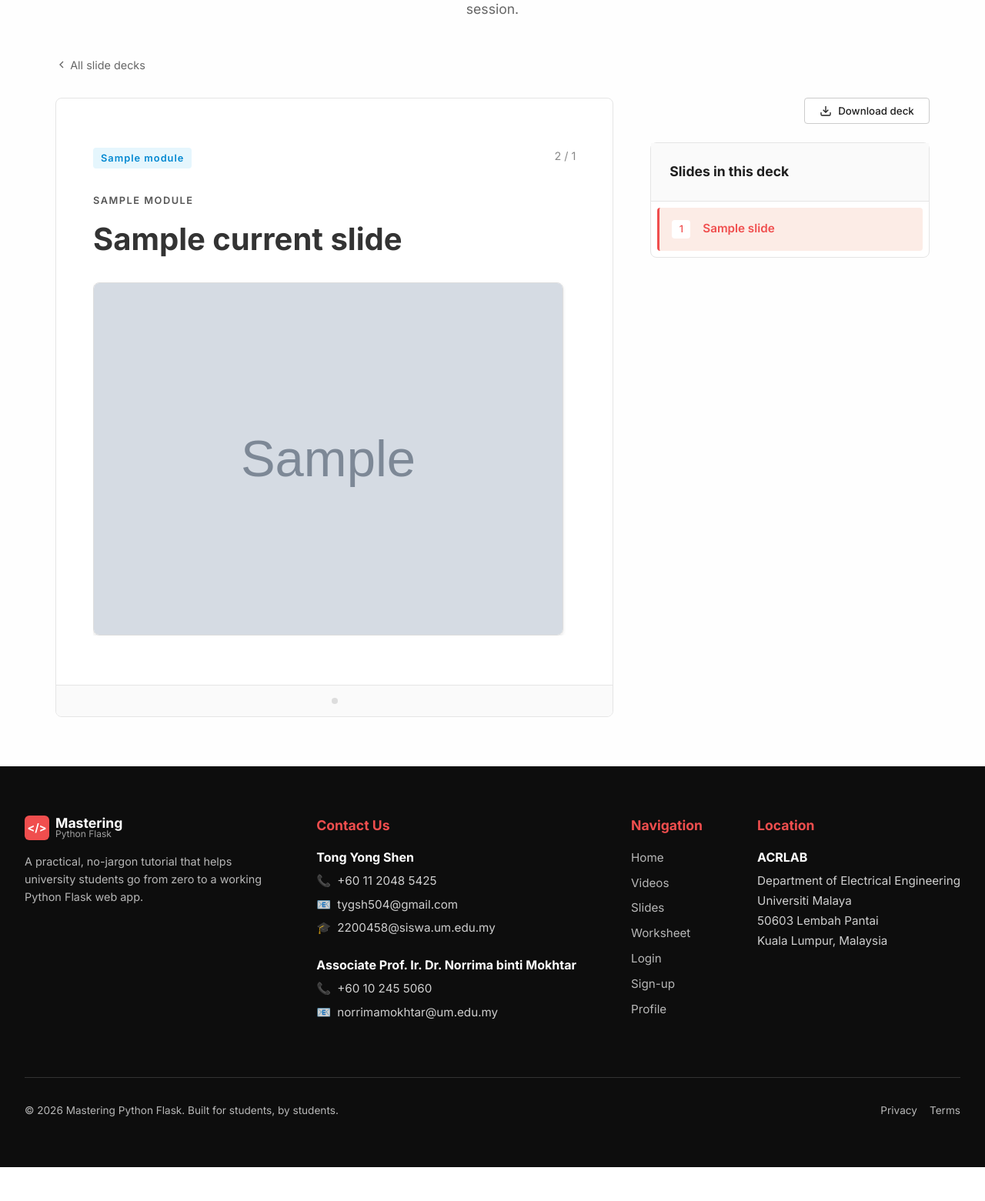
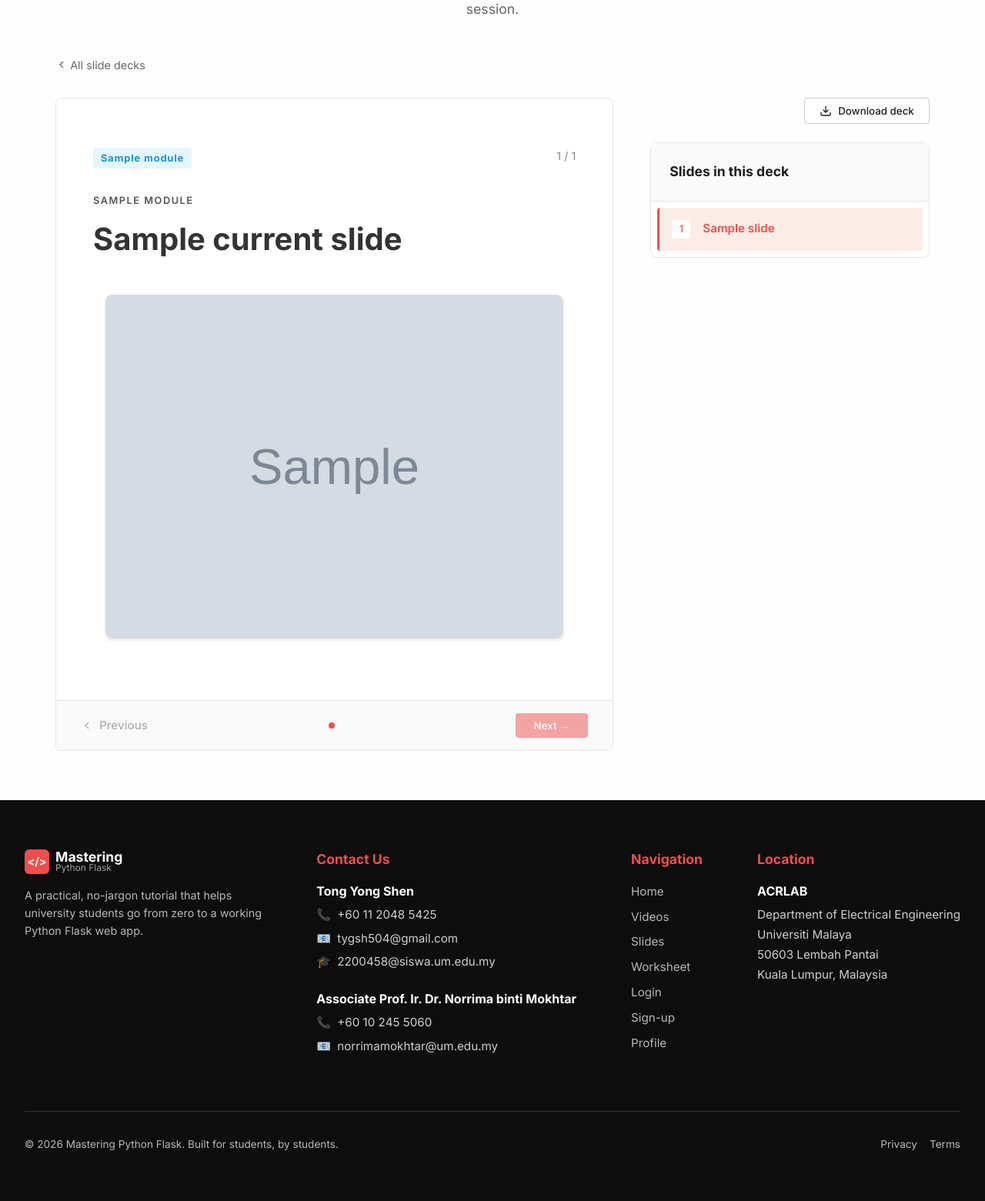
Before and after one commit to tygsh504/Mastering-Python-Flask, a Flask app: template templates/slides.html in a window 1280 px wide. Shown: the part 319-1880 px from the top of the page at 77% size. Before the commit the page ends 1836 px from the top, so only its background shows below. Run offline with Flask 3, Linux system fonts and the light colour scheme; the template is opened without the code that fills it: most values are stand-ins (such as "Sample title", 1, 10 or a date in 2020); grey boxes marked "Sample" are stand-in pictures.

Commit message:
Refactor slide viewer to show one image at a time with JS navigation

```diff
--- a/templates/slides.html
+++ b/templates/slides.html
@@ -24,19 +24,19 @@
             <div style="padding: 4rem 3rem; min-height: 400px; position: relative;">
                 <div style="display: flex; justify-content: space-between; align-items: flex-start; margin-bottom: 2rem;">
                     <span style="background-color: #e5f6fd; color: #0288d1; padding: 4px 10px; border-radius: 4px; font-weight: 600; font-size: 0.8rem; letter-spacing: 1px;">{{ current_slide.module }}</span>
-                    <span style="color: #888; font-size: 0.9rem;">{{ current_index + 1 }} / {{ course_slides|length }}</span>
+                    <span id="slide-counter" style="color: #888; font-size: 0.9rem;">1 / {{ current_slide.images|length if current_slide.images else 0 }}</span>
                 </div>
 
                 <div style="font-size: 0.8rem; letter-spacing: 1.5px; text-transform: uppercase; color: #555; margin-bottom: 1rem; font-weight: 600;">{{ current_slide.module }}</div>
                 <h2 style="font-size: 2.5rem; line-height: 1.2; margin-bottom: 2rem; color: #333;">{{ current_slide.title }}</h2>
 
-                <div style="display: flex; flex-direction: column; gap: 1.5rem; max-height: 60vh; overflow-y: auto; padding-right: 1rem;">
+                <div id="slide-container" style="display: flex; justify-content: center; align-items: center; min-height: 400px; padding: 1rem;">
                     {% if current_slide.images %}
                         {% for img_path in current_slide.images %}
-                            <img src="{{ url_for('static', filename=img_path) }}" alt="Slide page" style="width: 100%; border: 1px solid #ddd; border-radius: 8px; box-shadow: 0 2px 4px rgba(0,0,0,0.1);">
+                            <img class="slide-image" src="{{ url_for('static', filename=img_path) }}" alt="Slide page {{ loop.index }}" style="width: 100%; border: 1px solid #ddd; border-radius: 8px; box-shadow: 0 2px 4px rgba(0,0,0,0.1); {{ 'display: block;' if loop.first else 'display: none;' }}">
                         {% endfor %}
                     {% else %}
-                        <div style="text-align: center; padding: 3rem; color: #888; background: #f9f9f9; border-radius: 8px; border: 1px dashed #ccc;">
+                        <div style="text-align: center; padding: 3rem; color: #888; background: #f9f9f9; border-radius: 8px; border: 1px dashed #ccc; width: 100%;">
                             No images uploaded for this deck yet.
                         </div>
                     {% endif %}
@@ -45,26 +45,20 @@
 
             <!-- Slide Controls -->
             <div style="padding: 1rem 2rem; border-top: 1px solid var(--border-color); display: flex; justify-content: space-between; align-items: center; background: #fafafa;">
-                {% if prev_slide %}
-                <a href="{{ url_for('slides', slide_id=prev_slide.id) }}" style="border: none; background: none; color: #666; font-size: 0.95rem; font-weight: 500; display: flex; align-items: center; gap: 0.5rem; cursor: pointer; text-decoration: none;">
+                <button id="prev-btn" style="border: none; background: none; color: #666; font-size: 0.95rem; font-weight: 500; display: flex; align-items: center; gap: 0.5rem; cursor: pointer; opacity: 0.5; pointer-events: none;">
                     <svg width="16" height="16" viewBox="0 0 24 24" fill="none" stroke="currentColor" stroke-width="2"><polyline points="15 18 9 12 15 6"></polyline></svg> Previous
-                </a>
-                {% else %}
-                <span style="width: 100px;"></span>
-                {% endif %}
+                </button>
 
                 <!-- Dots -->
-                <div style="display: flex; gap: 8px;">
-                    {% for slide in course_slides %}
-                    <div style="width: 8px; height: 8px; border-radius: 50%; background-color: {{ 'var(--primary-color)' if loop.index0 == current_index else '#ddd' }};"></div>
-                    {% endfor %}
+                <div id="slide-dots" style="display: flex; gap: 8px;">
+                    {% if current_slide.images %}
+                        {% for img in current_slide.images %}
+                        <div class="slide-dot" style="width: 8px; height: 8px; border-radius: 50%; background-color: {{ 'var(--primary-color)' if loop.first else '#ddd' }}; transition: background-color 0.2s;"></div>
+                        {% endfor %}
+                    {% endif %}
                 </div>
 
-                {% if next_slide %}
-                <a href="{{ url_for('slides', slide_id=next_slide.id) }}" class="btn-primary" style="padding: 0.5rem 1.5rem; text-decoration: none; border-radius: 4px;">Next &rarr;</a>
-                {% else %}
-                <span style="width: 100px;"></span>
-                {% endif %}
+                <button id="next-btn" class="btn-primary" style="padding: 0.5rem 1.5rem; border: none; font-weight: 500; border-radius: 4px; cursor: pointer; {{ 'opacity: 0.5; pointer-events: none;' if not current_slide.images or current_slide.images|length <= 1 else '' }}">Next &rarr;</button>
             </div>
         </div>
 
@@ -92,4 +86,71 @@
         </div>
     </div>
 </section>
+
+<script>
+document.addEventListener("DOMContentLoaded", function() {
+    const images = document.querySelectorAll('.slide-image');
+    const dots = document.querySelectorAll('.slide-dot');
+    const counter = document.getElementById('slide-counter');
+    const prevBtn = document.getElementById('prev-btn');
+    const nextBtn = document.getElementById('next-btn');
+
+    if (images.length === 0) return;
+
+    let currentIndex = 0;
+    const totalImages = images.length;
+
+    function updateSlide() {
+        // Update images
+        images.forEach((img, idx) => {
+            img.style.display = (idx === currentIndex) ? 'block' : 'none';
+        });
+
+        // Update dots
+        dots.forEach((dot, idx) => {
+            dot.style.backgroundColor = (idx === currentIndex) ? 'var(--primary-color)' : '#ddd';
+        });
+
+        // Update counter
+        if(counter) {
+            counter.innerText = `${currentIndex + 1} / ${totalImages}`;
+        }
+
+        // Update buttons
+        if (currentIndex === 0) {
+            prevBtn.style.opacity = '0.5';
+            prevBtn.style.pointerEvents = 'none';
+        } else {
+            prevBtn.style.opacity = '1';
+            prevBtn.style.pointerEvents = 'auto';
+        }
+
+        if (currentIndex === totalImages - 1) {
+            nextBtn.style.opacity = '0.5';
+            nextBtn.style.pointerEvents = 'none';
+        } else {
+            nextBtn.style.opacity = '1';
+            nextBtn.style.pointerEvents = 'auto';
+        }
+    }
+
+    if(prevBtn) {
+        prevBtn.addEventListener('click', () => {
+            if (currentIndex > 0) {
+                currentIndex--;
+                updateSlide();
+            }
+        });
+    }
+
+    if(nextBtn) {
+        nextBtn.addEventListener('click', () => {
+            if (currentIndex < totalImages - 1) {
+                currentIndex++;
+                updateSlide();
+            }
+        });
+    }
+});
+</script>
 {% endblock %}
```
